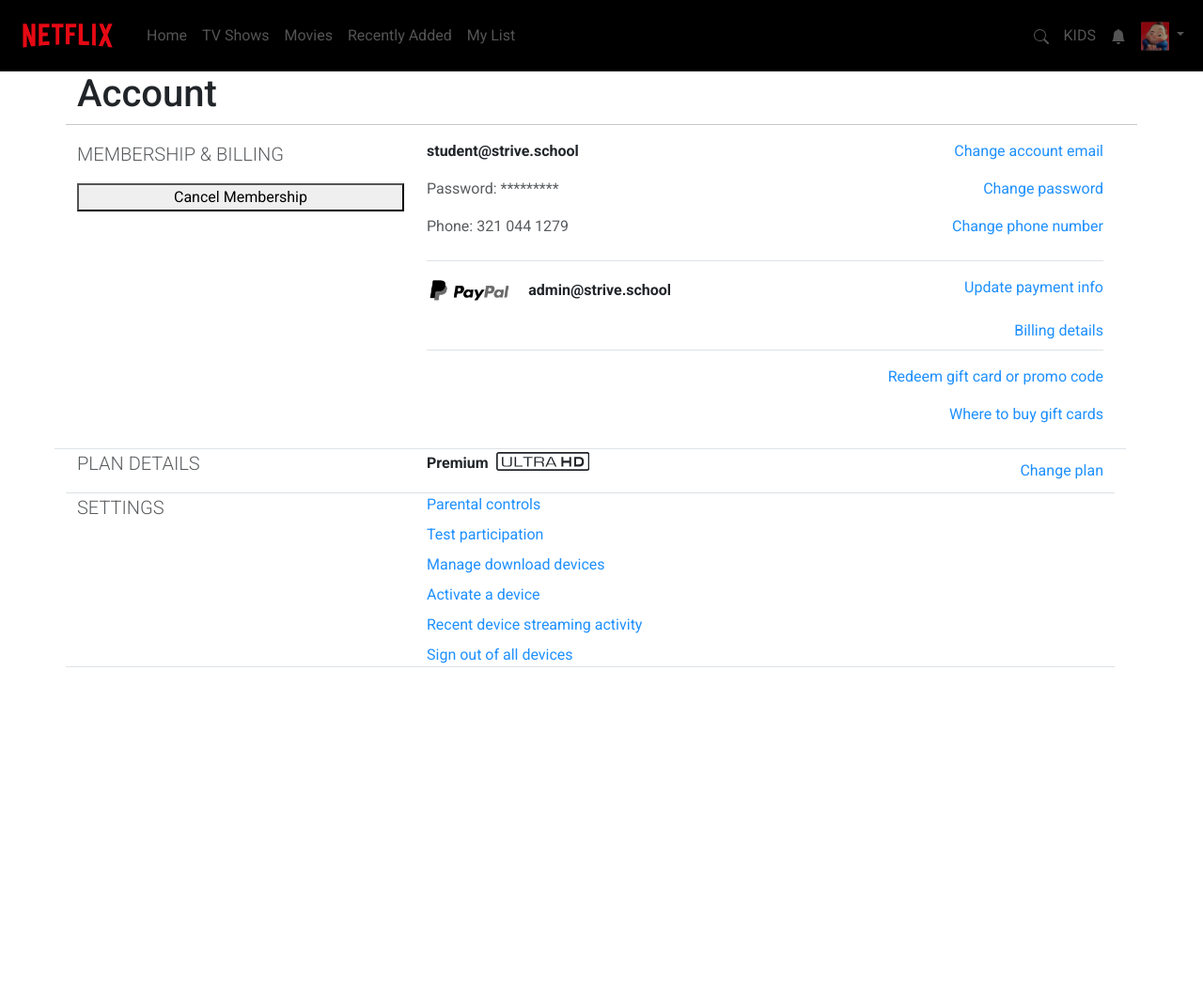
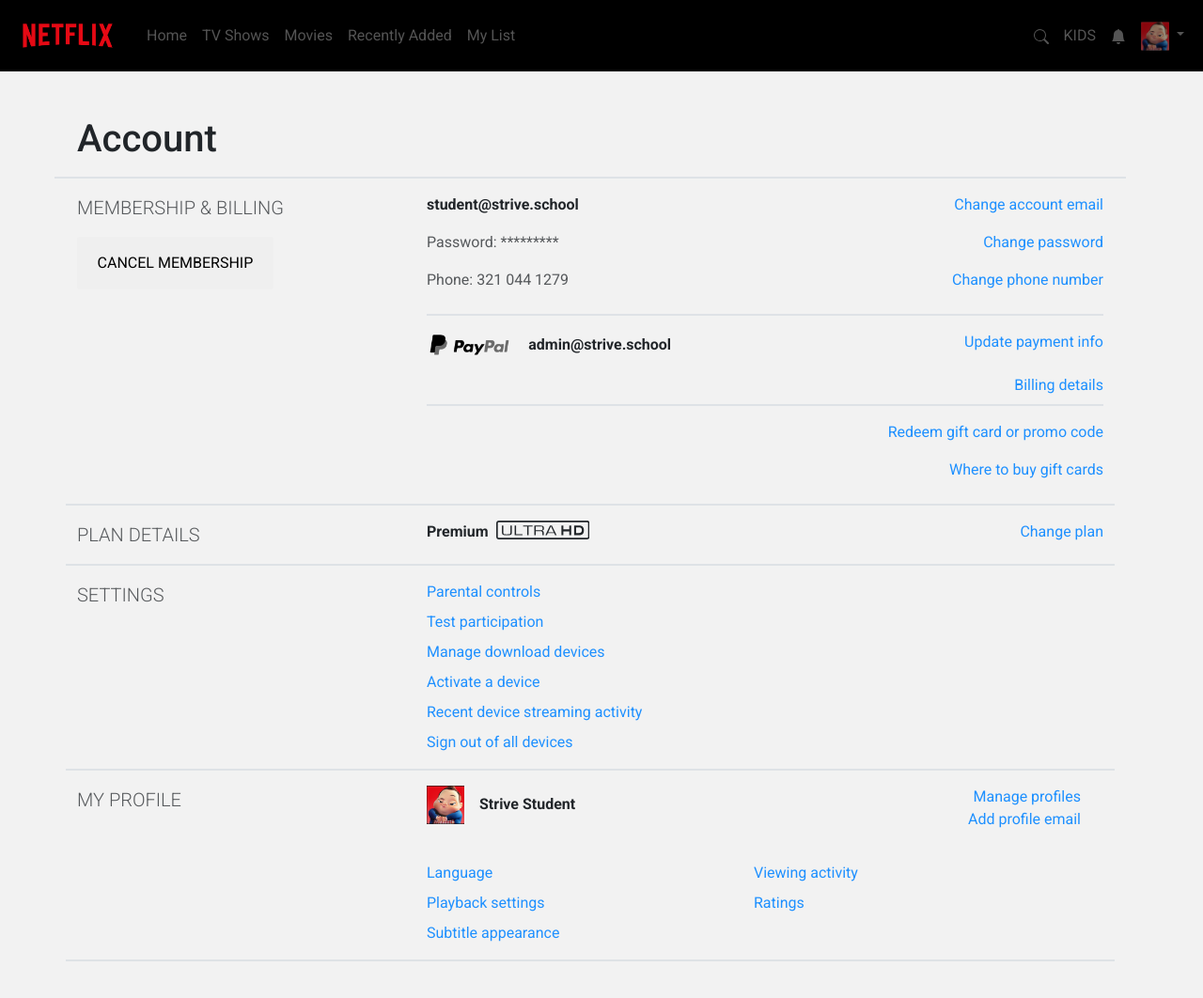
Before and after one commit to bertcoscia/Epicode-W6D5, a plain HTML site: page settings.html in a window 1280 px wide. Shown: the whole page at 94% size. Before the commit the page ends 800 px from the top, so only its background shows below. Drawn offline with nearby package versions, Linux system fonts and the light colour scheme.

Commit message:
completes section

```diff
--- a/sass/style.scss
+++ b/sass/style.scss
@@ -86,3 +86,19 @@
 .custom-icon:hover {
   fill: #dee2e6;
 }
+
+.btn-cancel-membership {
+  max-width: 60%;
+  border: none;
+  border-radius: 3px;
+  &:hover {
+    background-color: $danger;
+    outline: $danger;
+    border-color: $danger;
+    color: $light;
+  }
+}
+
+.settings-body {
+  background-color: #f2f2f2;
+}
--- a/settings.html
+++ b/settings.html
@@ -16,7 +16,7 @@
     <link rel="shortcut icon" href="https://assets.nflxext.com/ffe/siteui/common/icons/nficon2016.ico" type="image/x-icon">
 </head>
 
-<body>
+<body class="settings-body">
 
     <nav class="navbar navbar-expand-md bg-black" id="navBar" data-bs-theme="dark">
         <div class="container-fluid align-items-center ">
@@ -73,9 +73,7 @@
                     <li class="nav-item d-none d-md-inline-block">
                         <div class="dropdown-center">
                             <a class="nav-link dropdown-toggle" href="#" role="button" data-bs-toggle="dropdown" aria-expanded="false">
-
                                 <img src="./assets/avatar.png" alt="" width="30px">
-
                             </a>
                             <ul class="dropdown-menu dropdown-menu-dark dropdown-menu-end">
                                 <li><a class="dropdown-item" href="./account.html">Account</a></li>
@@ -93,14 +91,13 @@
     </nav>
 
     <main>
-        <div class="container">
+        <div class="container my-5">
             <div class="row">
-                <h1 class="col-12">Account</h1>
-                <hr>
-                <div class="col-12 row border-bottom">
+                <h1 class="col-12 mb-3">Account</h1>
+                <div class="col-12 row border-top border-2 pt-3">
                     <div class="d-flex flex-column col-4">
                         <p class="text-muted lead">MEMBERSHIP & BILLING</p>
-                        <button>Cancel Membership</button>
+                        <button type="button" class="btn-cancel-membership py-3">CANCEL MEMBERSHIP</button>
                     </div>
                     <div class="col-8">
                         <div class="d-flex justify-content-between">
@@ -111,7 +108,7 @@
                             <p class="text-muted">Password: *********</p>
                             <a href="#">Change password</a>
                         </div>
-                        <div class="d-flex justify-content-between border-bottom mb-3 pb-2">
+                        <div class="d-flex justify-content-between border-bottom border-2 mb-3 pb-2">
                             <p class="text-muted">Phone: 321 044 1279</p>
                             <a href="#">Change phone number</a>
                         </div>
@@ -120,7 +117,7 @@
                             </p>
                             <a href="#">Update payment info</a>
                         </div>
-                        <div class="d-flex justify-content-end border-bottom mb-3 pb-2">
+                        <div class="d-flex justify-content-end border-bottom border-2 mb-3 pb-2">
                             <a href="#">Billing details</a>
                         </div>
                         <div class="d-flex justify-content-end pb-3">
@@ -131,12 +128,12 @@
                         </div>
                     </div>
                 </div>
-                <div class="col-12">
-                    <div class="col-12 row border-bottom">
+                <div class="col-12 mb-3">
+                    <div class="col-12 row border-top border-bottom border-2 pt-3">
                         <div class="col-4">
                             <p class="text-muted lead">PLAN DETAILS</p>
                         </div>
-                        <di class="col-8 d-flex justify-content-between align-items-center">
+                        <di class="col-8 d-flex justify-content-between">
                             <div class="d-flex column-gap-2">
                                 <p><strong>Premium</strong></p>
                                 <svg height="20px" viewBox="0 0 4770 960" class="quality-icon">
@@ -154,9 +151,9 @@
                     </div>
                 </div>
                 <div class="col-12">
-                    <div class="col-12 row border-bottom">
+                    <div class="col-12 row border-bottom border-2 pb-3 mb-3">
                         <div class="col-4">
-                            <p class="text-muted lead">SETTINGS</p>
+                            <p class="text-muted lead fs-5">SETTINGS</p>
                         </div>
                         <di class="col-8 d-flex flex-column justify-content-start row-gap-2">
                             <a href="#">Parental controls</a>
@@ -166,9 +163,31 @@
                             <a href="#">Recent device streaming activity</a>
                             <a href="#">Sign out of all devices</a>
                     </div>
+                    <div class="col-12 mb-3">
+                        <div class="col-12 row border-bottom border-2 pb-3">
+                            <div class="col-4">
+                                <p class="text-muted lead fs-5">MY PROFILE</p>
+                            </div>
+                            <di class="col-8 d-flex flex-column justify-content-start row-gap-2 row">
+                                <div class="d-flex justify-content-between col-12">
+                                    <p><span><img src="./assets/avatar.png" alt="" width="40px" class="me-3"></span><strong>Strive Student</strong>
+                                    </p>
+                                    <div class="d-flex flex-column align-items-end">
+                                        <a href="">Manage profiles</a>
+                                        <a href="">Add profile email</a>
+                                    </div>
+                                </div>
+                                <div class="col-12 row d-flex justify-content-between gy-2">
+                                    <a href="#" class="col-6">Language</a>
+                                    <a href="#" class="col-6">Viewing activity</a>
+                                    <a href="#" class="col-6">Playback settings</a>
+                                    <a href="#" class="col-6">Ratings</a>
+                                    <a href="#" class="col-6">Subtitle appearance</a>
+                                </div>
+                        </div>
+                    </div>
                 </div>
             </div>
-        </div>
         </div>
     </main>
 
```
Also changed, not shown: assets/css/style.css, assets/dist/css/style.min.css, 2 other files.
